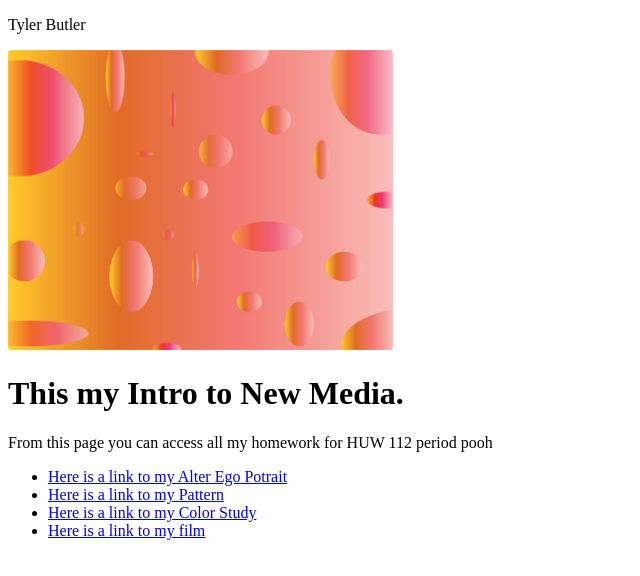
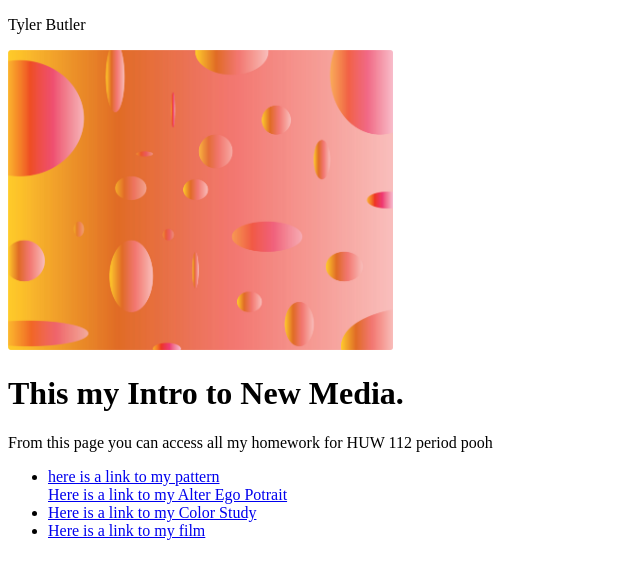
Before and after one commit to CAPTAINMULTIVERSE/CAPUNIVERZE, a plain HTML site: page index.html in a window 1280 px wide. Shown: the whole page, without its empty margins (0-640 px from the left). Drawn offline with Linux system fonts and the light colour scheme.

Commit message:
Update index.html

```diff
--- a/index.html
+++ b/index.html
@@ -6,8 +6,8 @@
 <h1>This my Intro to New Media.</h1>
 <p>From this page you can access all my homework for HUW 112 period pooh</p>
 <ul>
+  <li><a href="patter.html"> here is a link to my pattern</a></li
 <li><a href="alterego.png">Here is a link to my Alter Ego Potrait</a></li>
-<li><a href="pattern.html">Here is a link to my Pattern</a></li>
 <li><a href="logo.html">Here is a link to my Color Study</a></li>
 <li><a href="film.html">Here is a link to my film</a></li>
 </body>
```
